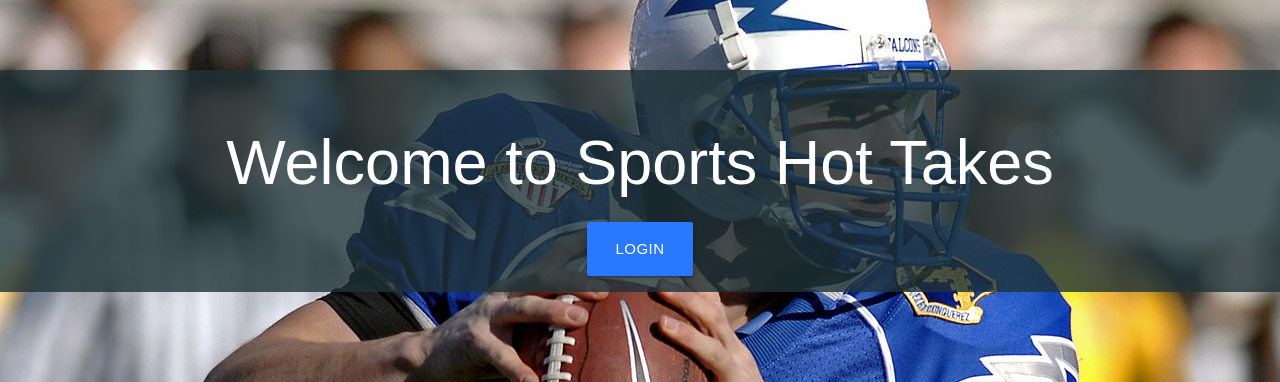
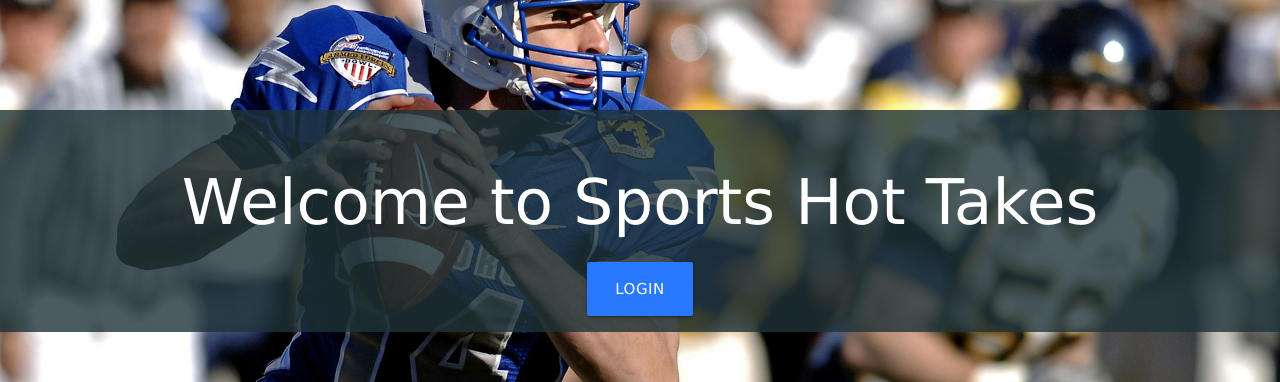
Before and after one commit to BobbyGifford/sports-hot-takes, a React (Create React App) app in the folder client/: page / in a window 1280 px wide. Shown: the part 194-576 px from the top of the page. Built offline with nearby package versions, Linux system fonts and the light colour scheme; no server answers.

Commit message:
Fixed home page.

```diff
--- /dev/null
+++ b/client/src/components/Home/Home.css
@@ -0,0 +1,24 @@
+.style-container {
+  background: url(../../images/hottakes2.jpg) no-repeat center center fixed;
+  -webkit-background-size: cover;
+  -moz-background-size: cover;
+  -o-background-size: cover;
+  background-size: cover;
+  padding-bottom: 25vh;
+  font-family: Verdana, Geneva, sans-serif;
+}
+
+.body-container {
+  padding: 30vh 0 20vh 0;
+  width: 100%;
+}
+
+.style-content {
+  background-color: rgb(30, 50, 56, .8);
+  height: 100%;
+  width: 100%;
+  color: white;
+  padding-top: 2vh;
+  padding-bottom: 2vh;
+  text-align: center;
+}
--- a/client/src/components/Home/Home.jsx
+++ b/client/src/components/Home/Home.jsx
@@ -1,35 +1,14 @@
 import React, { Component } from 'react';
 import { connect } from 'react-redux';
-import landingImage from '../../images/hottakes2.jpg';
+
+import './Home.css';
 
 class Home extends Component {
   render() {
-    const style = {
-      stylyContainer: {
-        width: '100%',
-        height: '100vh',
-        backgroundImage: `url(${landingImage})`,
-      },
-      bodyContainer: {
-        padding: '25vh 0 10vh 0',
-        width: '100%',
-        backgroundPositionY: '-20vh',
-      },
-      styleContent: {
-        backgroundColor: 'rgb(30, 50, 56, .8)',
-        height: '100%',
-        width: '100%',
-        color: 'white',
-        paddingTop: '2vh',
-        paddingBottom: '2vh',
-        textAlign: 'center',
-      },
-    };
-
     return (
-      <div style={style.stylyContainer}>
-        <div style={style.bodyContainer}>
-          <div style={style.styleContent}>
+      <div className="style-container">
+        <div className="body-container">
+          <div className="style-content">
             <h1>Welcome to Sports Hot Takes</h1>
             {this.props.auth ? null : (
               <a
--- a/client/src/components/Navbar/Navbar.jsx
+++ b/client/src/components/Navbar/Navbar.jsx
@@ -43,7 +43,7 @@ class Navbar extends Component {
         </ul>
 
         {/* <!-- Mock Draft Dropdown Structure --> */}
-        <ul id="dropdown1" class="dropdown-content">
+        <ul id="dropdown1" className="dropdown-content">
           <li>
             <Link to="/mockdrafts/NFL">NFL</Link>
           </li>
@@ -75,7 +75,7 @@ class Navbar extends Component {
                   {this.dropdownText()}
                 </a>
               </li>
-              <li><a class="dropdown-trigger" href="#!" data-target="dropdown1">Mock Drafts<i class="material-icons right">arrow_drop_down</i></a></li>
+              <li><a className="dropdown-trigger" href="#!" data-target="dropdown1">Mock Drafts<i className="material-icons right">arrow_drop_down</i></a></li>
             </ul>
 
             {/* Nav items on right */}
```
